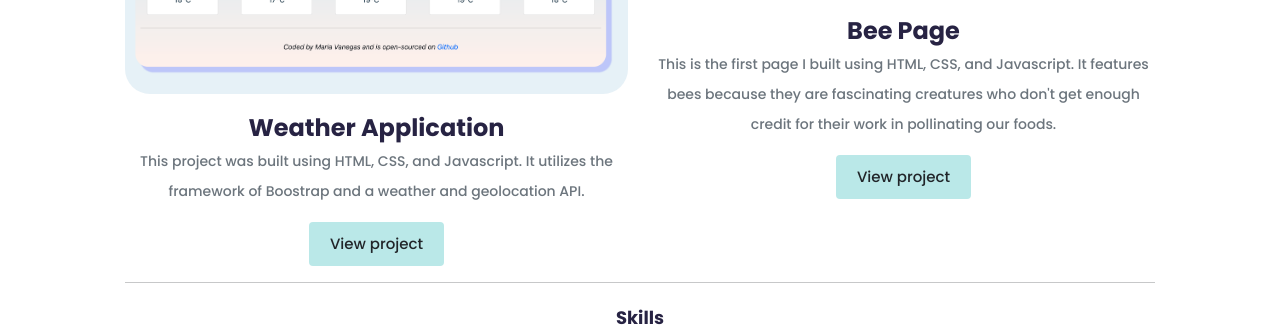
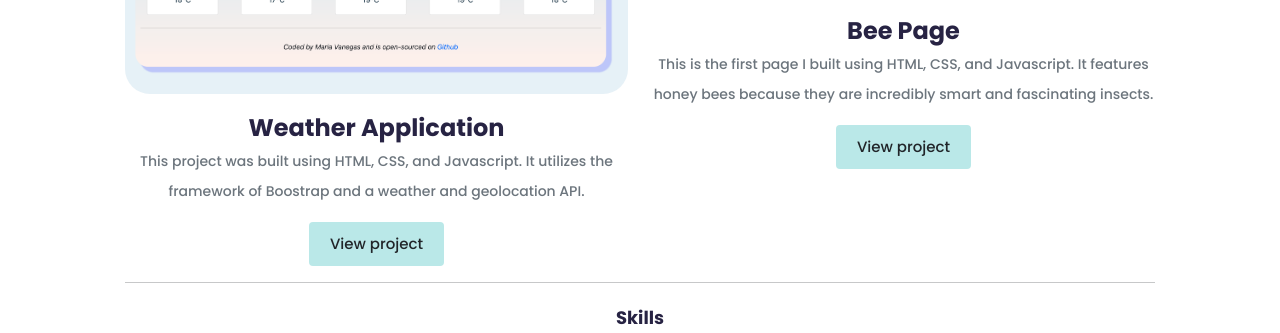
Before and after one commit to mivanegas/Portfolio, a plain HTML site: page work.html in a window 1280 px wide. Shown: the part 444-777 px from the top of the page. Drawn offline with nearby package versions, Linux system fonts and the light colour scheme.

Commit message:
Final Touches

```diff
--- a/work.html
+++ b/work.html
@@ -78,8 +78,8 @@
             <h3 class="text-center m-0">Bee Page</h3>
             <p class="text-center text-muted">
               This is the first page I built using HTML, CSS, and Javascript. It
-              features bees because they are fascinating creatures who don't get
-              enough credit for their work in pollinating our foods.
+              features honey bees because they are incredibly smart and
+              fascinating insects.
             </p>
             <a
               href="https://peppy-piroshki-b23c74.netlify.app/"
```
Also changed, not shown: about.html (+1 -1 lines).
